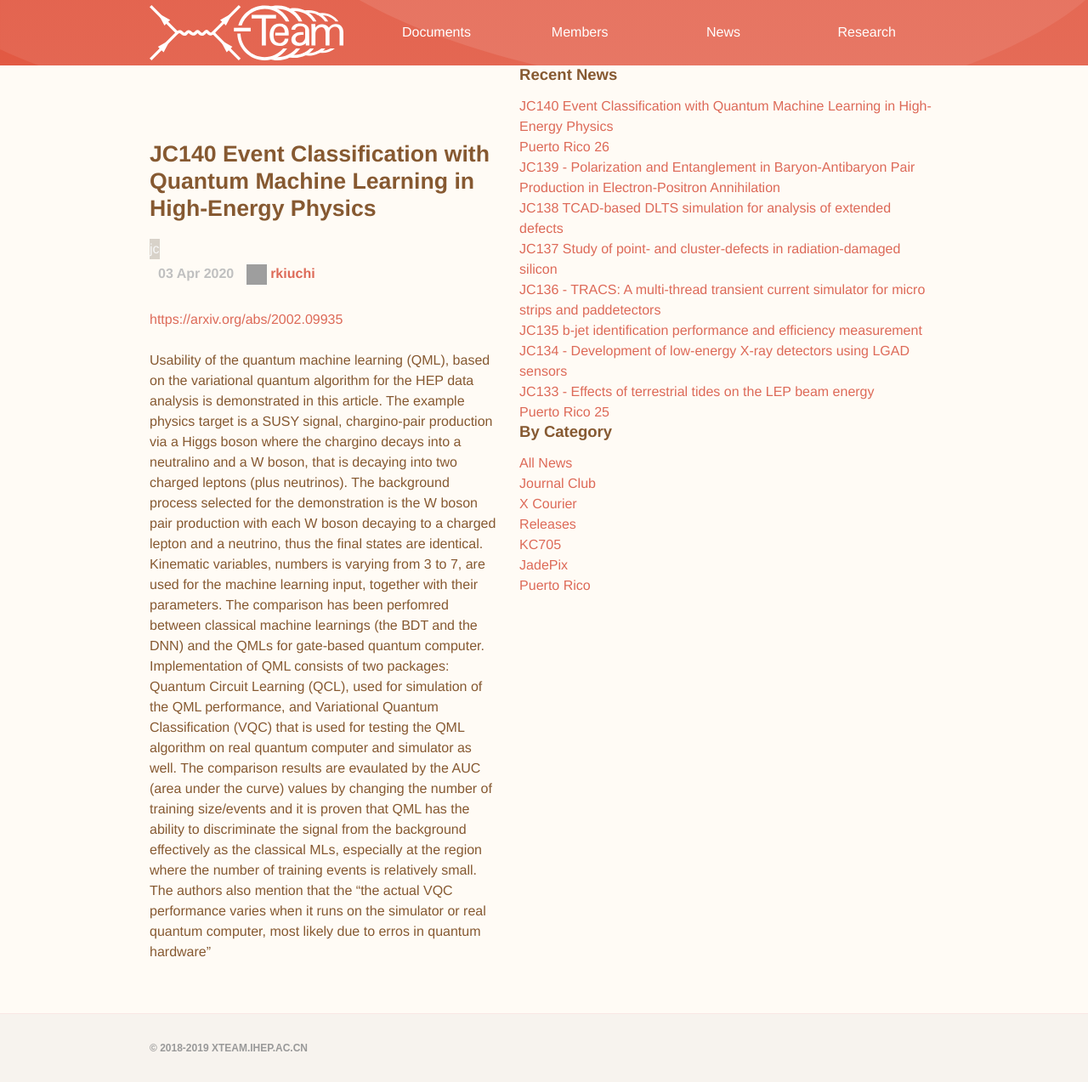
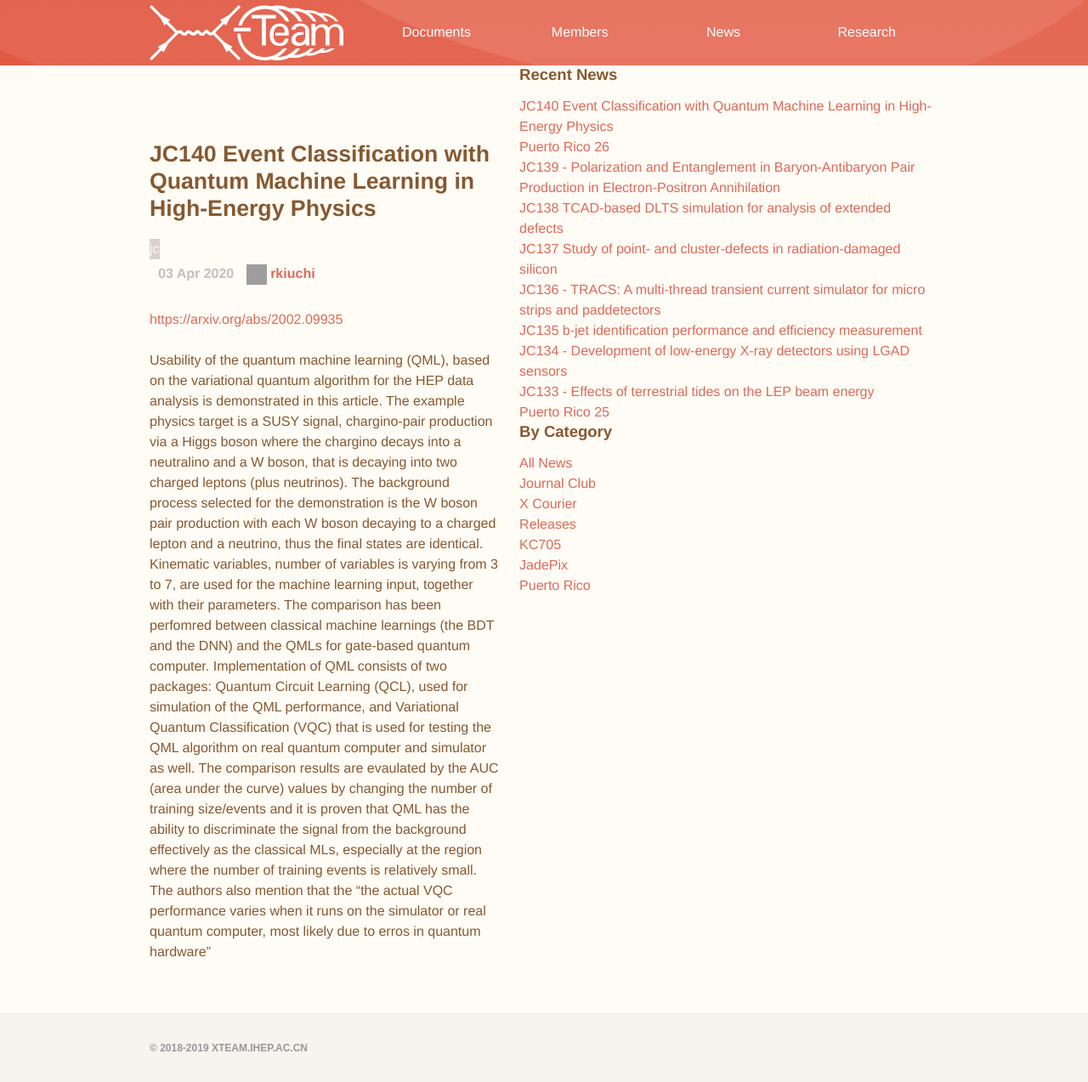
Before and after one commit to dt-np/xteam, a Jekyll site: the page built from _posts/2020-04-03-JC140.md, in a window 1280 px wide. Shown: the whole page at 85% size. Built offline with Jekyll 4.4.1, drawn with Linux system fonts in a browser that asks for light colours; grey boxes are pictures that could not be loaded.

Commit message:
Update 2020-04-03-JC140.md

```diff
--- a/_posts/2020-04-03-JC140.md
+++ b/_posts/2020-04-03-JC140.md
@@ -15,7 +15,7 @@ that is decaying into two charged leptons (plus neutrinos).
 The background process selected for the demonstration is the W boson pair
 production with each W boson decaying to a charged lepton and a neutrino,
 thus the final states are identical.
-Kinematic variables, numbers is varying from 3 to 7, are used for
+Kinematic variables, number of variables is varying from 3 to 7, are used for
 the machine learning input, together with their parameters.
 The comparison has been perfomred between classical machine learnings (the BDT and the DNN)
 and the QMLs for gate-based quantum computer.
```
